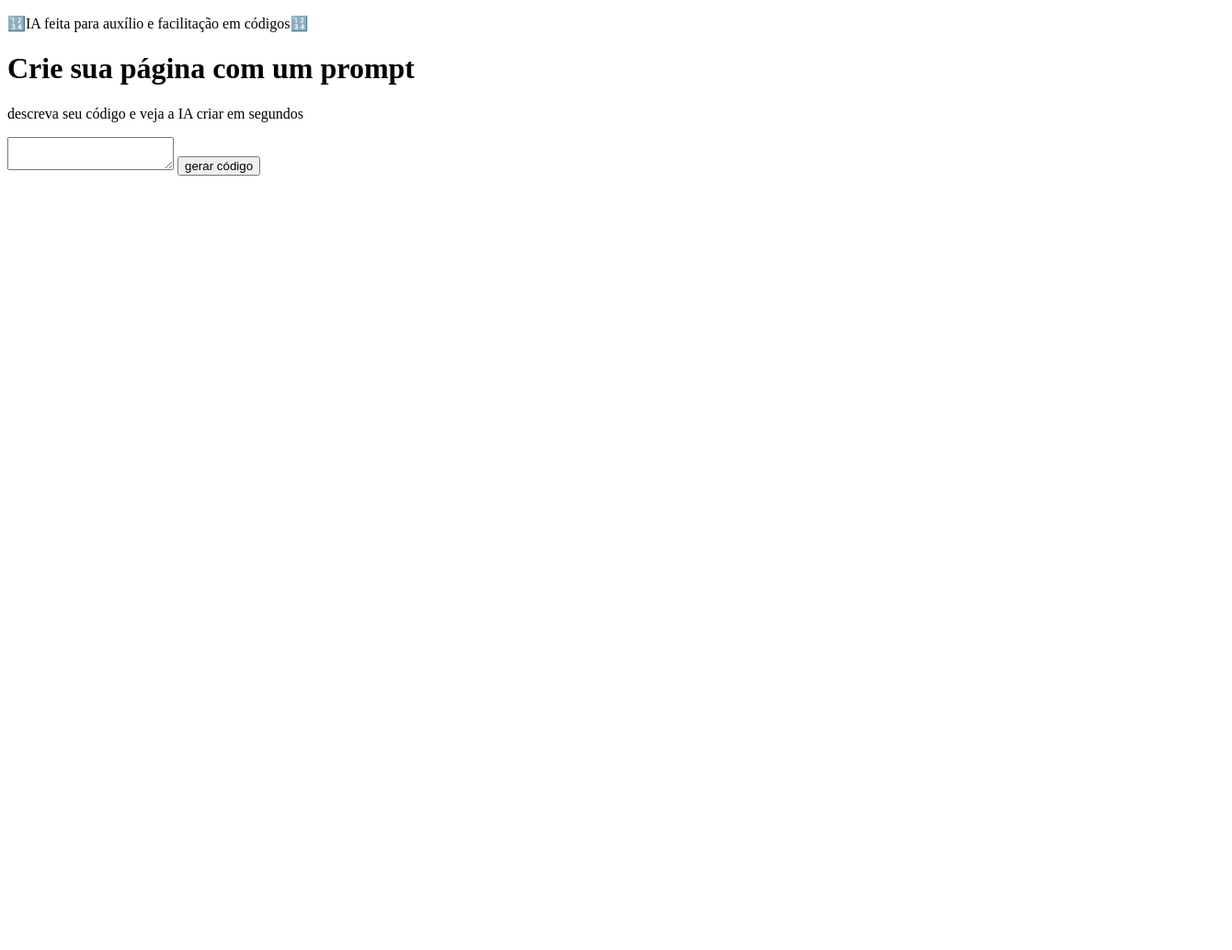
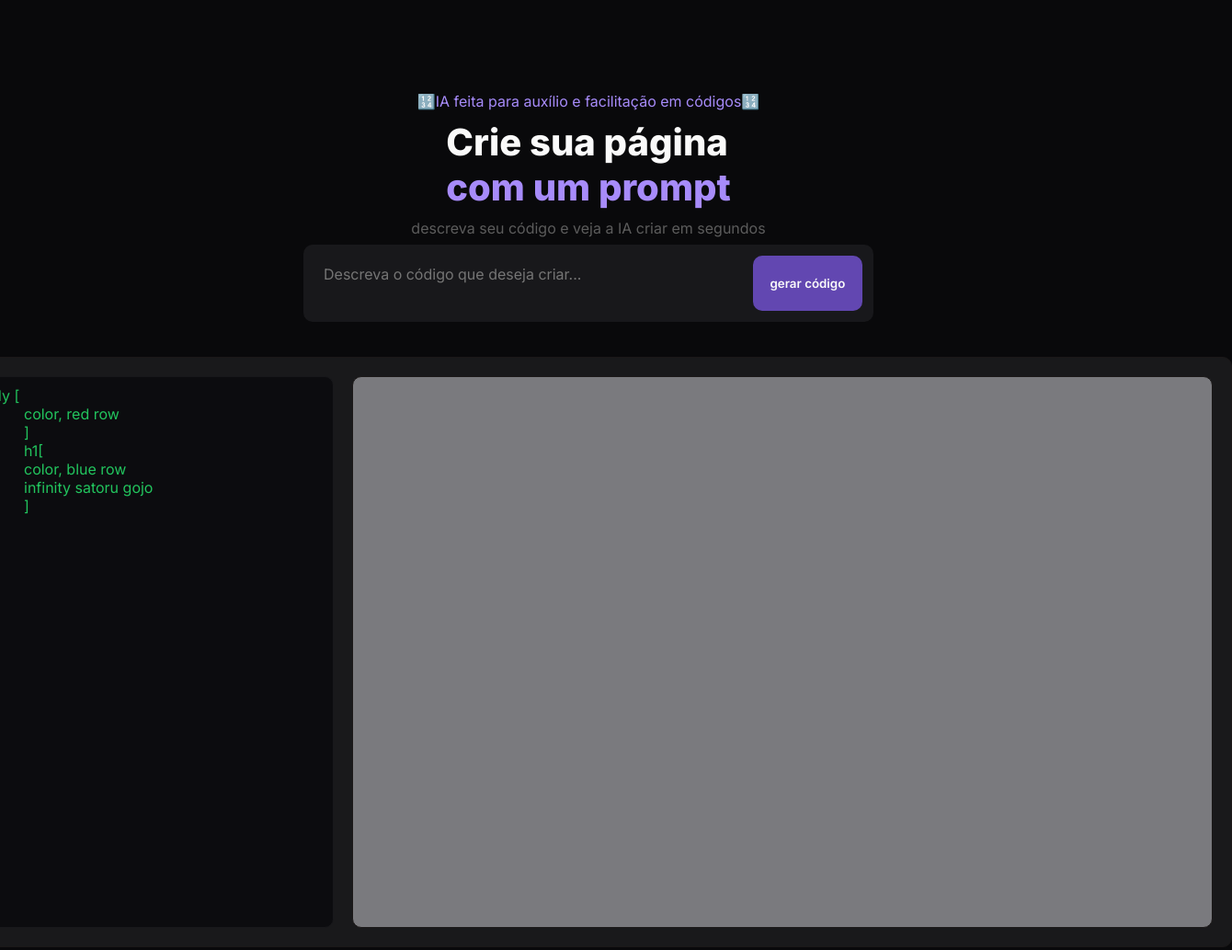
Before and after one commit to FelipeOrtega2/IA-Complementar, a plain HTML site: page index.html in a window 1280 px wide. Shown: the whole page at 92% size, 1340 px wide, since content can reach past the window. Before the commit the page ends 800 px from the top, so only its background shows below. Drawn offline with Linux system fonts and the light colour scheme.

Commit message:
fim do css

```diff
--- a/index.html
+++ b/index.html
@@ -1,18 +1,41 @@
 <!DOCTYPE html>
 <html lang="pt-BR">
+
 <head>
+    <link rel="preconnect" href="https://fonts.googleapis.com">
+    <link rel="preconnect" href="https://fonts.gstatic.com" crossorigin>
+    <link
+        href="https://fonts.googleapis.com/css2?family=Inter:ital,opsz,wght@0,14..32,100..900;1,14..32,100..900&display=swap"
+        rel="stylesheet">
     <meta charset="UTF-8">
     <meta name="viewport" content="width=device-width, initial-scale=1.0">
+    <link rel="stylesheet" href="style.css">
+
     <title>IA-Clt</title>
 </head>
-    <body>
-        <p>🔢IA feita para auxílio e facilitação em códigos🔢</p>
 
-        <h1>Crie sua página com um prompt</h1>
+<body>
+    <p class="Subtitulo">🔢IA feita para auxílio e facilitação em códigos🔢</p>
 
-        <p>descreva seu código e veja a IA criar em segundos</p>
+    <h1>Crie sua página <br> <span>com um prompt</span></h1>
 
-        <textarea></textarea>
+    <p class="Descrição">descreva seu código e veja a IA criar em segundos</p>
+
+    <div class="caixa-entrada">
+        <textarea placeholder="Descreva o código que deseja criar..."></textarea>
         <button>gerar código</button>
-    </body>
+    </div>
+    <div class="caixa-saida">
+        <p class="codigo">Body [
+            color, red row
+            ]
+            h1[
+            color, blue row
+            infinity satoru gojo
+            ]
+        </p>
+        <iframe class="Site"></iframe>
+    </div>
+</body>
+
 </html>
--- a/style.css
+++ b/style.css
@@ -2,13 +2,98 @@
     margin: 0;
     padding: 0;
     box-sizing: border-box;
+    font-family: "Inter", sans-serif;
 }
 
 body {
     background: #09090b;
     color: #fafafa;
-    padding:100px 20px;
+    padding: 100px 20px;
     display: flex;
     flex-direction: column;
     align-items: center;
 }
+
+.Subtitulo {
+    color: #a78bfa;
+}
+
+h1 {
+    color: #fafafa;
+    margin-top: 10px;
+    font-size: 40px;
+    font-weight: 800;
+}
+
+span {
+    color: #a78bfa;
+}
+
+.Descrição {
+    color: rgb(92, 92, 92);
+    margin-top: 10px;
+}
+
+.caixa-entrada {
+    width: 620px;
+    border-radius: 10px;
+    background: #18181b;
+    padding: 12px;
+    margin-top: 8px;
+    display: flex;
+}
+
+textarea {
+    width: 80%;
+    resize: none;
+    outline: none;
+    background: transparent;
+    color: #fafafa;
+    padding: 10px;
+    font-size: 16px;
+    border-radius: 10px;
+    border: none;
+}
+
+button {
+    width: 20%;
+    padding: 10px;
+    background: #6247b1;
+    border-radius: 10px;
+    color: #fafafa;
+    border: none;
+    cursor: pointer;
+    font-weight: 600;
+}
+
+.caixa-saida {
+    width: 1400px;
+    display: flex;
+    margin-top: 38px;
+    padding: 20px;
+    background: #19191b;
+    border-radius: 10px;
+    border: 1px solid #1b1818;
+    gap: 20px;
+}
+
+.codigo {
+    width: 30%;
+    background: #0c0c0f;
+    padding: 10px;
+    border-radius: 10px;
+    font-size: 16px;
+    color: #22c55e;
+    white-space: pre-wrap;
+    overflow: auto;
+    height: 600px;
+    border: 1px solid #18181b;
+}
+
+.Site {
+    width: 70%;
+    border-radius: 10px;
+    border: 1px solid #1b1818;
+    height: 600px;
+    background: #7a7a7e;
+}
```
